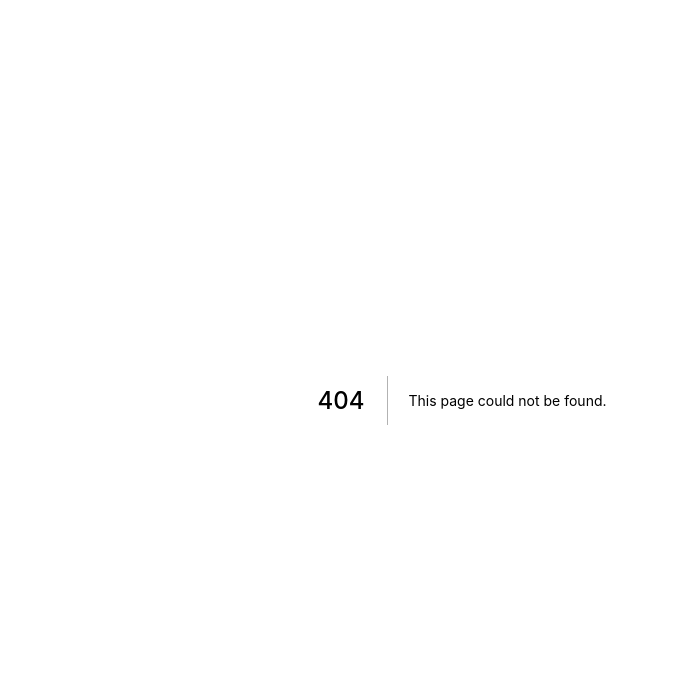
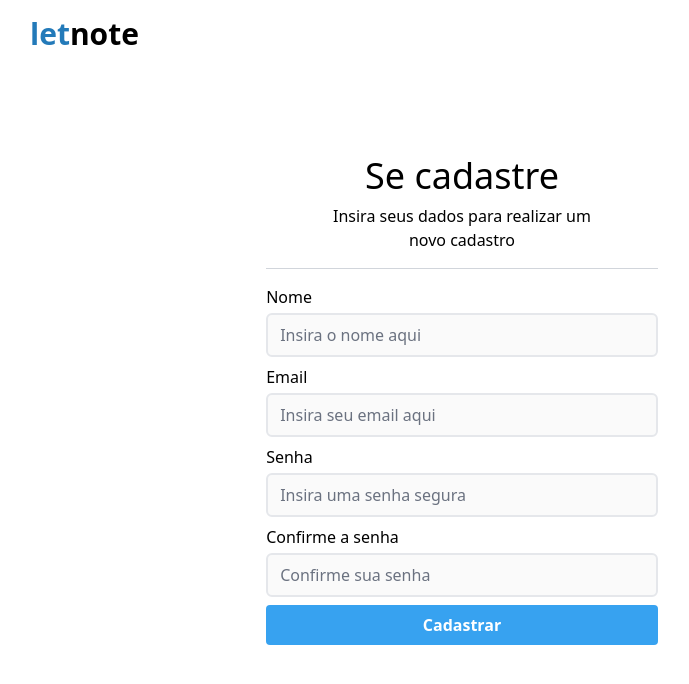
Before and after one commit to Letnote-Team/letnote-web, a Next.js app: page /auth/signup in a window 1280 px wide. Before the commit this address had no page. Shown: the top 684 px of the page, without its empty margins (178-867 px from the left). Built offline with nearby package versions, Linux system fonts and the light colour scheme.

Commit message:
Adicionado página de login e registro

```diff
--- a/src/components/commons/Button.tsx
+++ b/src/components/commons/Button.tsx
@@ -1,4 +1,4 @@
-import { ReactNode } from "react";
+import { ReactNode, ButtonHTMLAttributes } from "react";
 
 const ButtonThemeConfig = {
   type: {
@@ -14,26 +14,28 @@ const ButtonThemeConfig = {
 }
 
 type ButtonType = {
-  type?: 'primary' | 'secondary' | 'outlined';
-  size?: 'md' | 'xl';
-  children?: ReactNode;
+  buttonType?: 'primary' | 'secondary' | 'outlined';
+  buttonSize?: 'md' | 'xl';
 };
 
 export const Button = ({
-  type = 'primary',
-  size = 'md',
+  buttonType = 'primary',
+  buttonSize = 'md',
   children,
+  className,
   ...props
-}: ButtonType) => {
+}: ButtonHTMLAttributes<HTMLButtonElement> & ButtonType) => {
   return (
     <button className={`
         rounded
         font-bold
         text-center
         transition-colors
-        ${ButtonThemeConfig.type[type]}
-        ${ButtonThemeConfig.size[size]}
+        ${ButtonThemeConfig.type[buttonType]}
+        ${ButtonThemeConfig.size[buttonSize]}
+        ${className}
       `}
+
       {...props}
     >
       {children}
--- a/src/components/layouts/HeroSection.tsx
+++ b/src/components/layouts/HeroSection.tsx
@@ -32,7 +32,7 @@ export const HeroSection = () => (
         </p>
       </div>
       <Link href='/auth/signup'>
-        <Button type="primary" size="xl">
+        <Button buttonType="primary" buttonSize="xl">
           Começar
         </Button>
       </Link>
--- a/src/components/layouts/NavBar.tsx
+++ b/src/components/layouts/NavBar.tsx
@@ -13,8 +13,8 @@ export const NavBar = ({ onlyLogo }: navBarProps) => {
       </div>
       {onlyLogo ||
         <nav>
-          <Button type="secondary">Cadastre-se</Button>
-          <Button type="primary">Entrar</Button>
+          <Button buttonType="secondary">Cadastre-se</Button>
+          <Button buttonType="primary">Entrar</Button>
         </nav>
       }
     </header>
--- /dev/null
+++ b/src/pages/auth/signin.tsx
@@ -0,0 +1,29 @@
+import React from "react";
+import { Button } from "../../components/commons/Button";
+import { Input } from "../../components/forms/Input";
+import { Layout } from "../../components/layouts/layout";
+
+const Signup = () => {
+  return (
+    <Layout onlyLogo={true}>
+      <div className="h-full flex justify-center items-center">
+        <section className="w-80 h-fit space-y-4">
+          <div className="m-auto w-9/12 text-center space-y-2">
+            <h1 className="text-4xl">Faça seu login</h1>
+            <p>Insira seus dados para continuar</p>
+          </div>
+          <div className="flex-grow border-t border-gray-300"></div>
+          <form className="space-y-2">
+            <Input title="Email" name="email" type="email" placeholder="Insira seu email aqui" />
+            <Input title="Senha" name="password" type="password" placeholder="Insira uma senha segura" />
+            <Button buttonType="primary" className="w-full">
+              Entrar
+            </Button>
+          </form>
+        </section>
+      </div>
+    </Layout>
+  );
+};
+
+export default Signup;
--- /dev/null
+++ b/src/pages/auth/signup.tsx
@@ -0,0 +1,31 @@
+import React from "react";
+import { Button } from "../../components/commons/Button";
+import { Input } from "../../components/forms/Input";
+import { Layout } from "../../components/layouts/layout";
+
+const Signup = () => {
+  return (
+    <Layout onlyLogo={true}>
+      <div className="h-full flex justify-center items-center">
+        <section className="w-90 h-fit space-y-4">
+          <div className="m-auto w-9/12 text-center space-y-2">
+            <h1 className="text-4xl">Se cadastre</h1>
+            <p>Insira seus dados para realizar um novo cadastro</p>
+          </div>
+          <div className="flex-grow border-t border-gray-300"></div>
+          <form className="space-y-2">
+            <Input title="Nome" name="name" type="text" placeholder="Insira o nome aqui" />
+            <Input title="Email" name="email" type="email" placeholder="Insira seu email aqui" />
+            <Input title="Senha" name="password" type="password" placeholder="Insira uma senha segura" />
+            <Input title="Confirme a senha" name="confirmPassword" type="password" placeholder="Confirme sua senha" />
+            <Button buttonType="primary" className="w-full">
+              Cadastrar
+            </Button>
+          </form>
+        </section>
+      </div>
+    </Layout>
+  );
+};
+
+export default Signup;
--- a/src/pages/index.tsx
+++ b/src/pages/index.tsx
@@ -1,4 +1,4 @@
-import type { NextPage } from "next";
+import { NextPage } from "next";
 import { HeroSection } from "../components/layouts/HeroSection";
 import { Layout } from "../components/layouts/layout";
 
--- a/tsconfig.json
+++ b/tsconfig.json
@@ -13,7 +13,6 @@
     "resolveJsonModule": true,
     "isolatedModules": true,
     "jsx": "preserve",
-    "incremental": true
   },
   "include": ["next-env.d.ts", "**/*.ts", "**/*.tsx"],
   "exclude": ["node_modules"]
```
